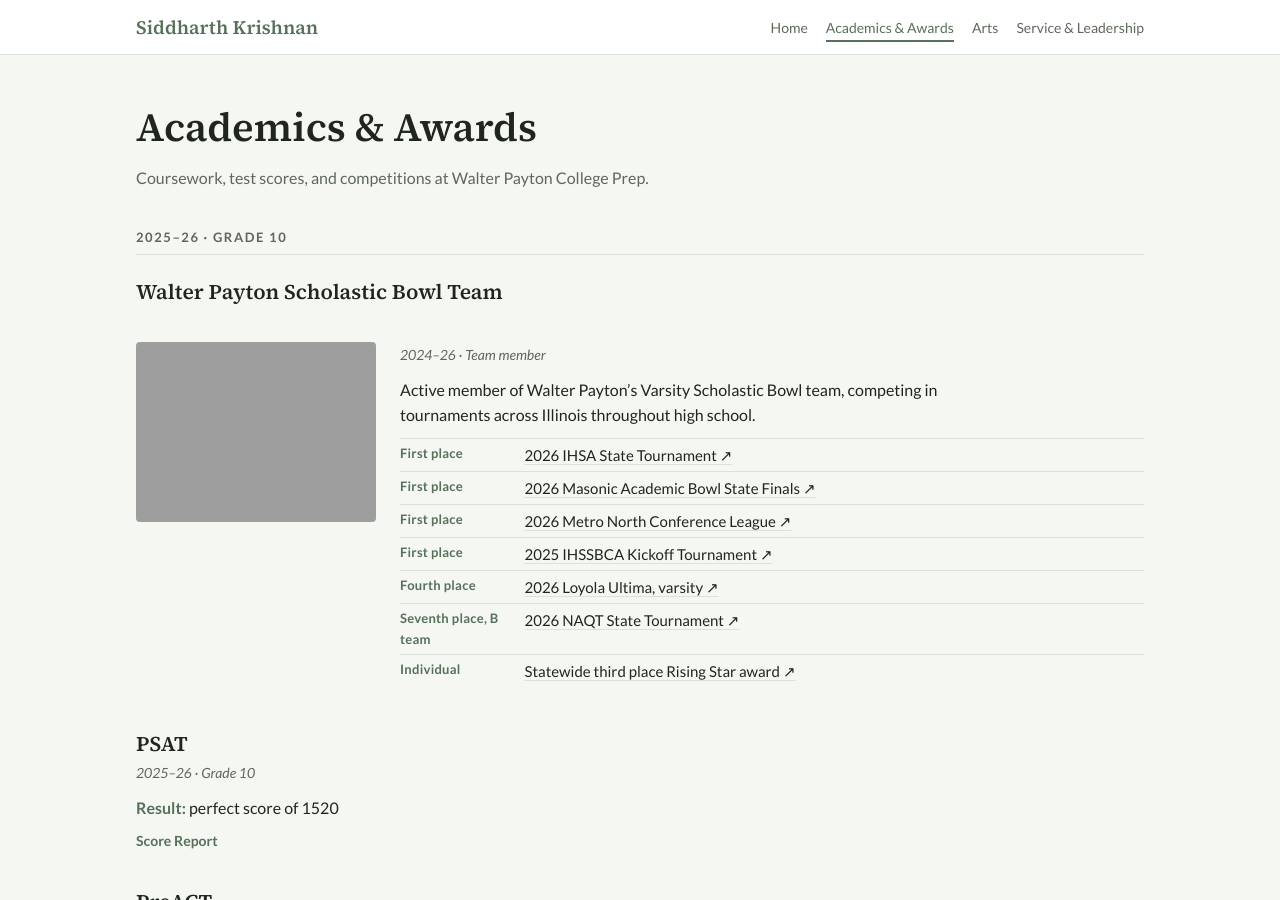
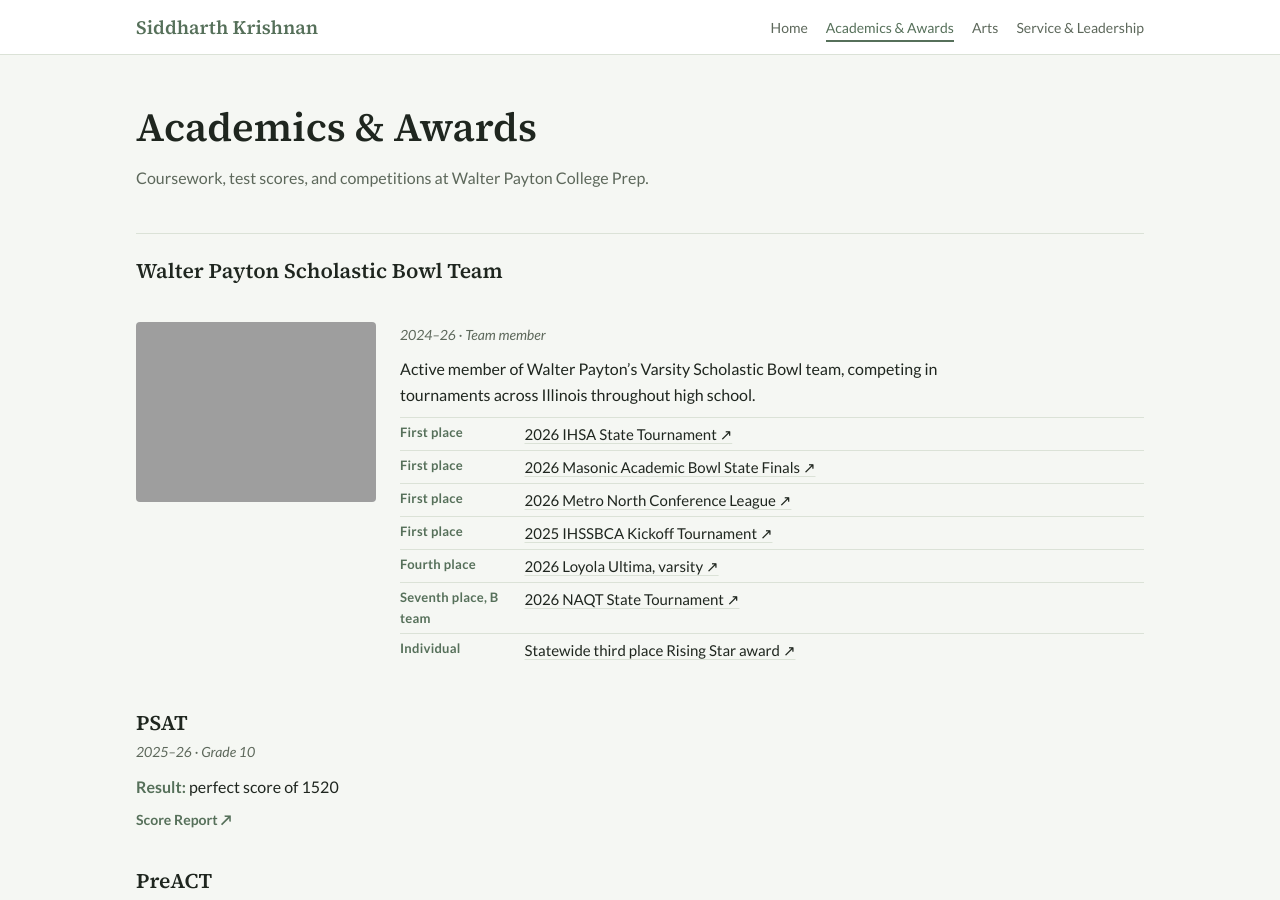
Before and after one commit to siddkrishnan12/siddkrishnan12.github.io, a Jekyll site: the page built from academics.md, in a window 1280 px wide and 900 px high. Built offline with Jekyll 4.4.1, drawn with Linux system fonts in a browser that asks for light colours; grey boxes are pictures that could not be loaded.

Commit message:
Update academics.yml
linked psat

```diff
--- a/_data/academics.yml
+++ b/_data/academics.yml
@@ -3,7 +3,7 @@
 #   title, date, role, description, result, results (list of label/text, optional url),
 #   image, youtube (video ID), audio, score_pdf, links (list of label/url)
 
-- heading: "2025–26 · Grade 10"
+- heading:
   entries:
     - title: "Walter Payton Scholastic Bowl Team"
     - image: "/assets/css/Scobo Team.jpeg"
@@ -39,7 +39,7 @@
       result: "perfect score of 1520"
       links:
        - label: "Score Report"
-         url:
+         url: "file:///Users/siddharthkrishnan/Downloads/digital_psat_nm_144583239_4d95deea-cc86-4dd2-b720-e5d5532b76f3.pdf"
 
     - title: "PreACT"
       date: "2025–26"
```
